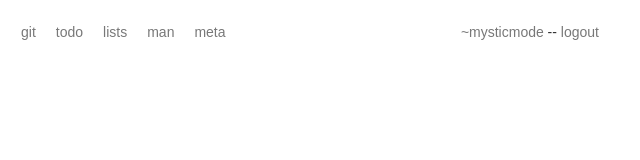
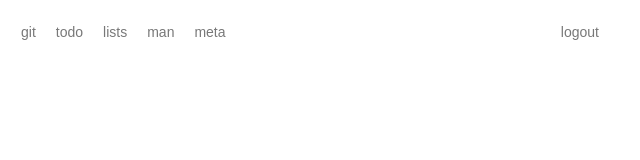
Before and after one commit to mysticmode/sorcia, a website: page src/index.html in a window 1280 px wide. Shown: the full height of the page, 121-761 px from the left. Drawn offline with Linux system fonts and the light colour scheme; a web font is replaced by a local one.

Commit message:
remove username from header

```diff
--- a/src/index.html
+++ b/src/index.html
@@ -30,7 +30,7 @@
                 </li>
             </ul>
         </div>
-        <div class="header__profile"><a href="">~mysticmode</a> -- <a href="">logout</a></div>
+        <div class="header__profile"><a href="">logout</a></div>
     </header>
 </body>
 </html>
```
